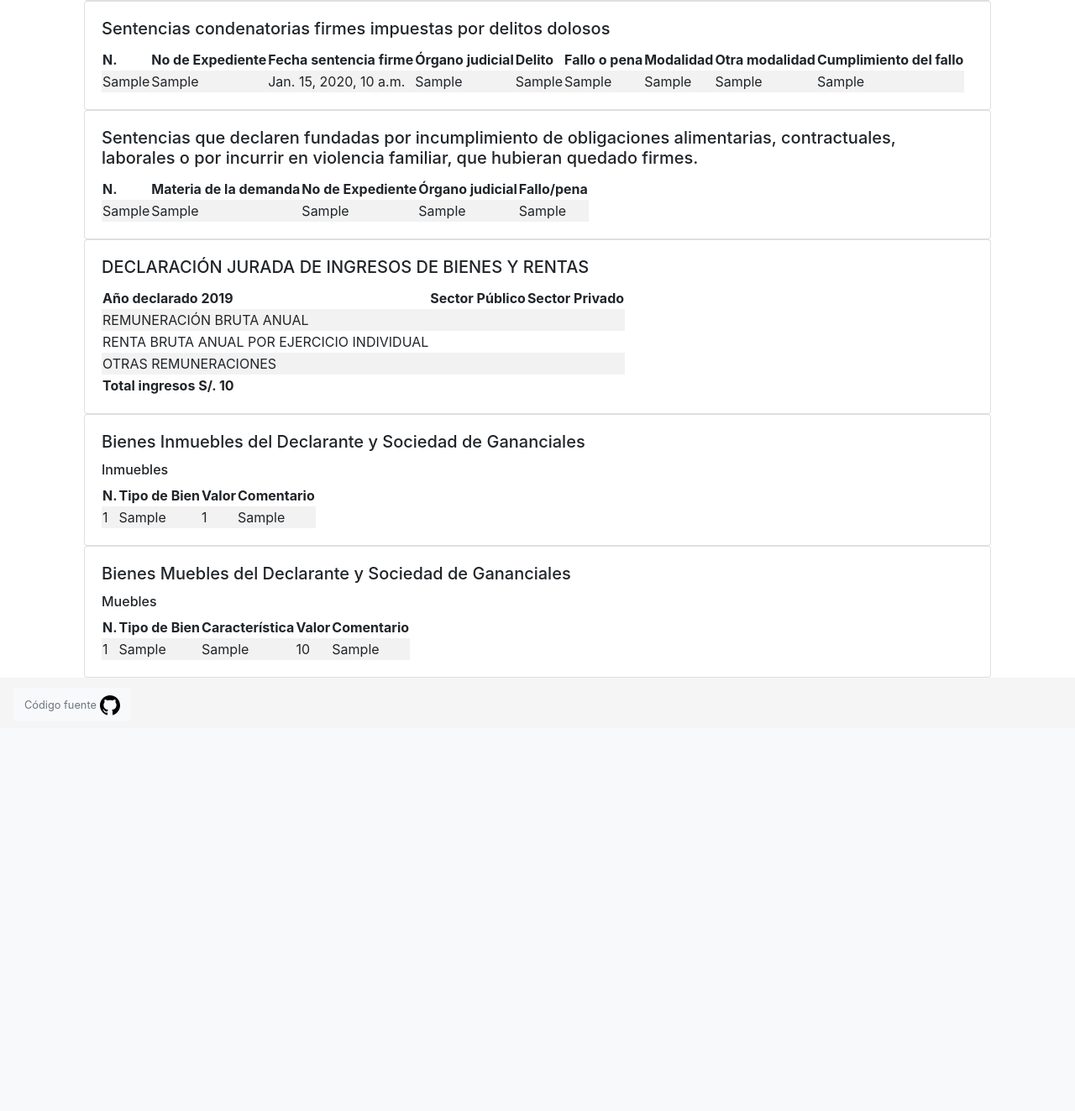
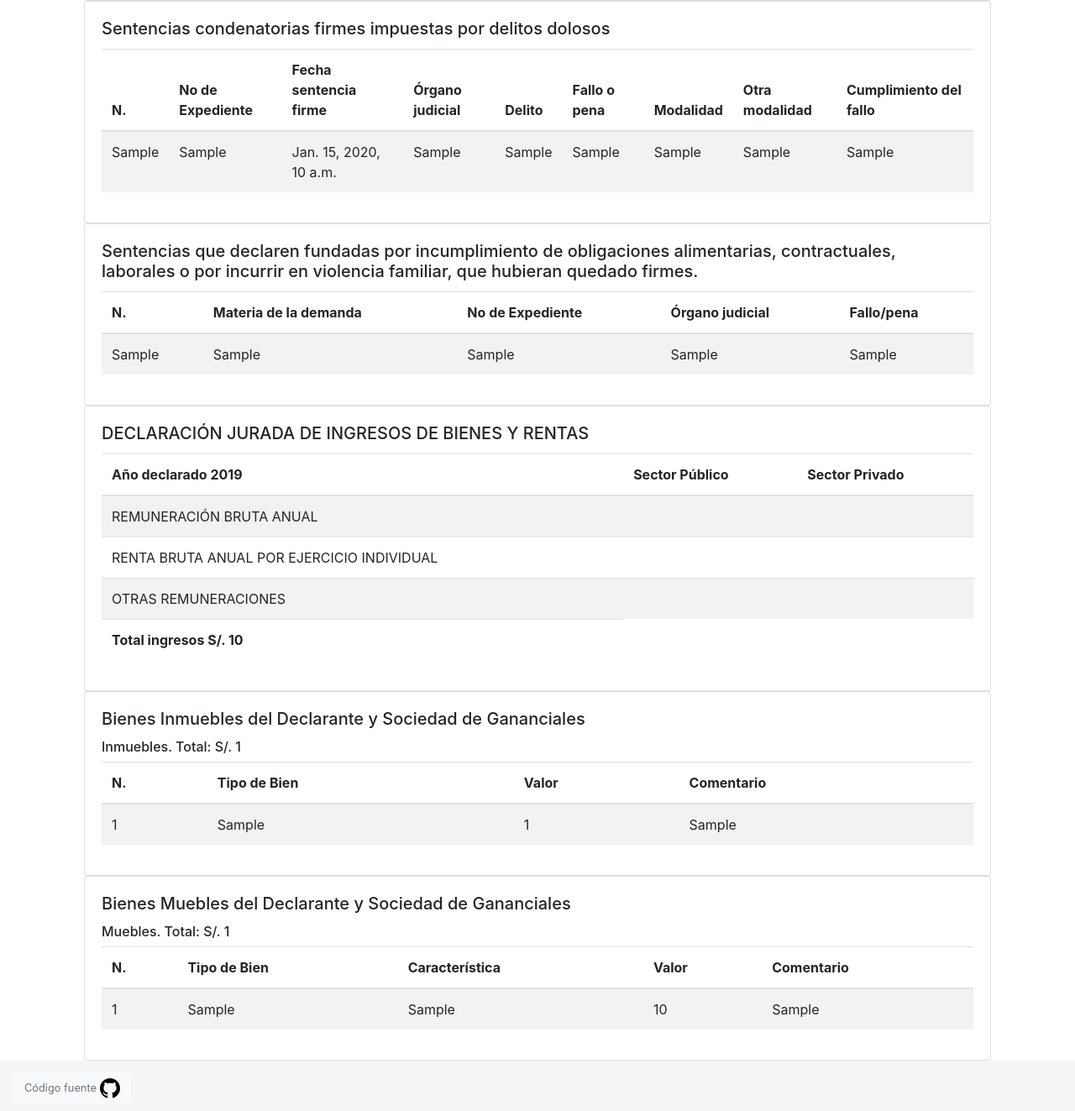
Before and after one commit to robacci/otorongo.club, a Django app: template votes/templates/votes/candidate.html in a window 1280 px wide. Shown: the part 760-2083 px from the top of the page at 84% size. Before the commit the page ends 1612 px from the top, so only its background shows below. Run offline with Django 3.2, Linux system fonts and the light colour scheme; tables that the repository leaves empty hold one stand-in row (values such as "Sample post"); the template is opened without the code that fills it: values that come from a table or form of the project are taken from there, most other values are stand-ins (such as "Sample title", 1, 10 or a date in 2020); parts of the project's set-up code (start-up, migrations or seed data) failed here and were passed over; some libraries are stand-ins or nearby versions.

Commit message:
fix tables

```diff
--- a/votes/templates/votes/bienes.html
+++ b/votes/templates/votes/bienes.html
@@ -9,7 +9,8 @@
   <h3>Lista de candidatos a elecciones generales 2021 ordenados por
     valor de bienes muebles e inmuebles declarados</h3>
 
-  <table class="table-responsive table-striped">
+  <div class="table-responsive">
+    <table class="table table-striped">
       <thead>
       <tr>
         <th>Foto</th>
@@ -57,6 +58,8 @@
       </tbody>
     </table>
 
+  </div>
+
 
   {% if page.has_previous or page.has_next %}
     <div class="text-center">
--- a/votes/templates/votes/candidate.html
+++ b/votes/templates/votes/candidate.html
@@ -47,16 +47,14 @@
             {{ candidate.strOrganizacionPolitica }}
           <br/>
 
-{#          <h6>Cargo al que Postula</h6>#}
-{#            {{ candidate.strCargoEleccion }}#}
-{#          <br/>#}
         </div>
       </div>
 
       <div class="card">
         <div class="card-body">
           <h5 class="card-title">Sentencias condenatorias firmes impuestas por delitos dolosos</h5>
-          <table class="table-responsive table-striped">
+          <div class="table-responsive">
+            <table class="table table-striped">
               <thead>
               <th>N.</th>
               <th>No de Expediente</th>
@@ -86,6 +84,7 @@
             </table>
           </div>
         </div>
+      </div>
 
       <div class="card">
         <div class="card-body">
@@ -93,7 +92,8 @@
             Sentencias que declaren fundadas por incumplimiento de obligaciones alimentarias,
             contractuales, laborales o por incurrir en violencia familiar, que hubieran quedado firmes.
           </h5>
-          <table class="table-responsive table-striped">
+          <div class="table-responsive">
+            <table class="table table-striped">
               <thead>
               <th>N.</th>
               <th>Materia de la demanda</th>
@@ -115,23 +115,23 @@
             </table>
           </div>
         </div>
+      </div>
 
       <div class="card">
         <div class="card-body">
           <h5 class="card-title">DECLARACIÓN JURADA DE INGRESOS DE BIENES Y RENTAS</h5>
-          <table class="table-responsive table-striped">
+          <div class="table-responsive">
+            <table class="table table-striped">
               <thead>
               <th>Año declarado 2019</th>
               <th>Sector Público</th>
               <th>Sector Privado</th>
-{#              <th>TOTAL S/.</th>#}
               </thead>
               <tbody>
               <tr>
                 <td>REMUNERACIÓN BRUTA ANUAL</td>
                 <td>{{ ingresos.decRemuBrutaPublico|intcomma }}</td>
                 <td>{{ ingresos.decRemuBrutaPrivado|intcomma }}</td>
-{#                <td>{{ ingresos.decRemuTotal|intcomma }}</td>#}
               </tr>
               <tr>
                 <td>RENTA BRUTA ANUAL POR EJERCICIO INDIVIDUAL</td>
@@ -148,14 +148,17 @@
               </tr>
               </tbody>
             </table>
+
+          </div>
         </div>
       </div>
 
       <div class="card">
         <div class="card-body">
           <h5 class="card-title">Bienes Inmuebles del Declarante y Sociedad de Gananciales</h5>
-          <h6>Inmuebles</h6>
-          <table class="table-responsive table-striped">
+          <h6>Inmuebles. Total: S/. {{ compiled_person.inmuebles|intcomma }}</h6>
+          <div class="table-responsive">
+            <table class="table table-striped">
               <thead>
               <th>N.</th>
               <th>Tipo de Bien</th>
@@ -175,12 +178,14 @@
             </table>
           </div>
         </div>
+      </div>
 
       <div class="card">
         <div class="card-body">
           <h5 class="card-title">Bienes Muebles del Declarante y Sociedad de Gananciales</h5>
-          <h6>Muebles</h6>
-          <table class="table-responsive table-striped">
+          <h6>Muebles. Total: S/. {{ compiled_person.muebles|intcomma }}</h6>
+          <div class="table-responsive">
+            <table class="table table-striped">
               <thead>
               <th>N.</th>
               <th>Tipo de Bien</th>
@@ -200,6 +205,8 @@
               {% endfor %}
               </tbody>
             </table>
+
+          </div>
         </div>
       </div>
 
--- a/votes/templates/votes/ingresos.html
+++ b/votes/templates/votes/ingresos.html
@@ -8,7 +8,8 @@
 {% block content %}
   <h3>Lista de candidatos a elecciones generales 2021 ordenados por remuneración declarada</h3>
 
-  <table class="table-responsive table-striped">
+  <div class="table-responsive">
+    <table class="table table-striped">
       <thead>
       <tr>
         <th>Foto</th>
@@ -72,6 +73,8 @@
       </tbody>
     </table>
 
+  </div>
+
   {% if page.has_previous or page.has_next %}
     <div class="text-center">
       <nav>
--- a/votes/templates/votes/partido_sentencias.html
+++ b/votes/templates/votes/partido_sentencias.html
@@ -8,7 +8,8 @@
 {% block content %}
   <h3>Lista de organizaciones políticas que postulan a elecciones generales 2021 ordenados por número de sentencias declaradas</h3>
 
-  <table class="table-responsive table-striped">
+  <div class="table-responsive">
+    <table class="table table-striped">
       <thead>
       <tr>
         <th>Organización política</th>
@@ -37,6 +38,8 @@
       {% endfor %}
       </tbody>
     </table>
+
+  </div>
 
   {% if page.has_previous or page.has_next %}
     <div class="text-center">
--- a/votes/templates/votes/sentencias.html
+++ b/votes/templates/votes/sentencias.html
@@ -14,7 +14,8 @@
     </h4>
   {% endif %}
 
-  <table class="table-responsive table-striped">
+  <div class="table-responsive">
+    <table class="table table-striped">
       <thead>
       <tr>
         <th>Foto</th>
@@ -62,6 +63,8 @@
       </tbody>
     </table>
 
+  </div>
+
   {% if page.has_previous or page.has_next %}
     <div class="text-center">
       <nav>
--- a/votes/views.py
+++ b/votes/views.py
@@ -166,6 +166,9 @@
                                     context['ingresos'].decOtroIngresoPrivado
     context['sentencias_penal'] = person.sentenciapenal_set.all()
     context['sentencias_obliga'] = person.sentenciaobliga_set.all()
+    context['compiled_person'] = CompiledPerson.objects.get(
+        person=person
+    )
     return render(
         request,
         'votes/candidate.html',
```
Also changed, not shown: 2 other files. Lines whose indentation alone changed are shown as unchanged.
